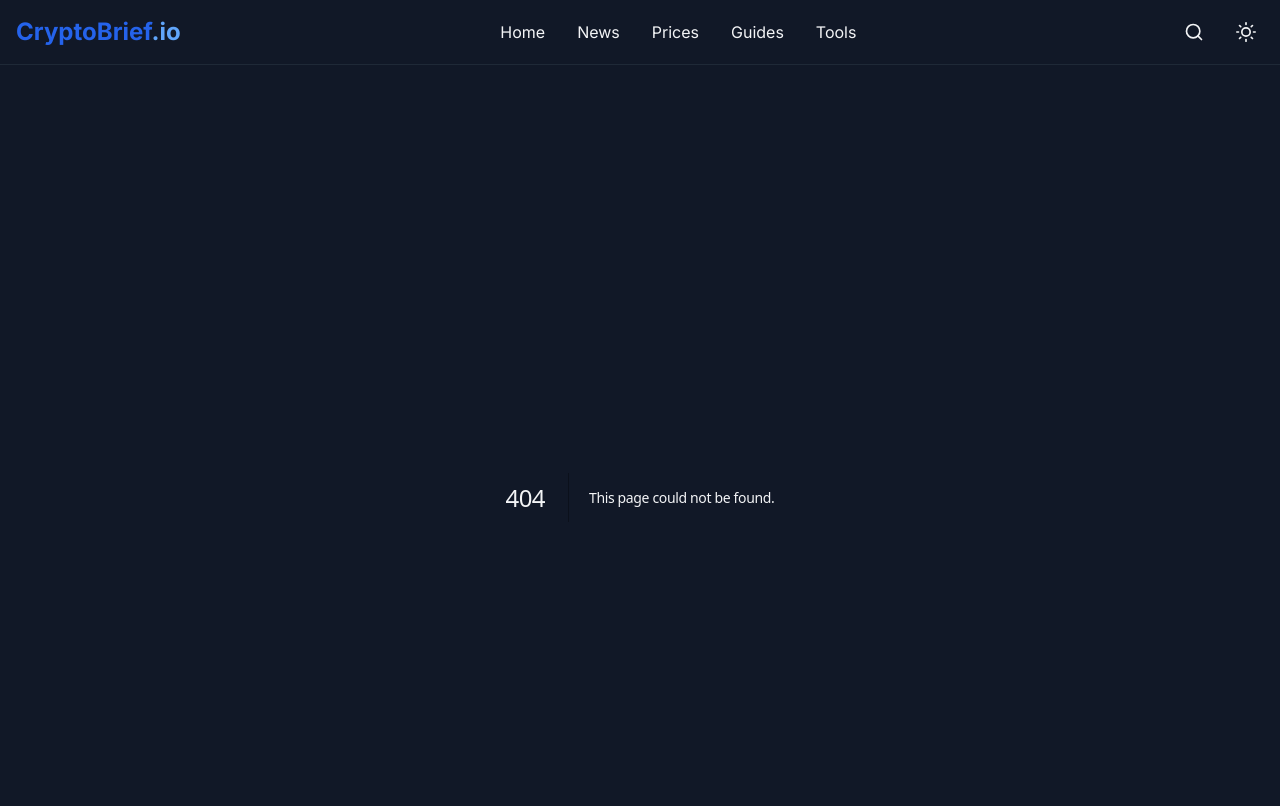
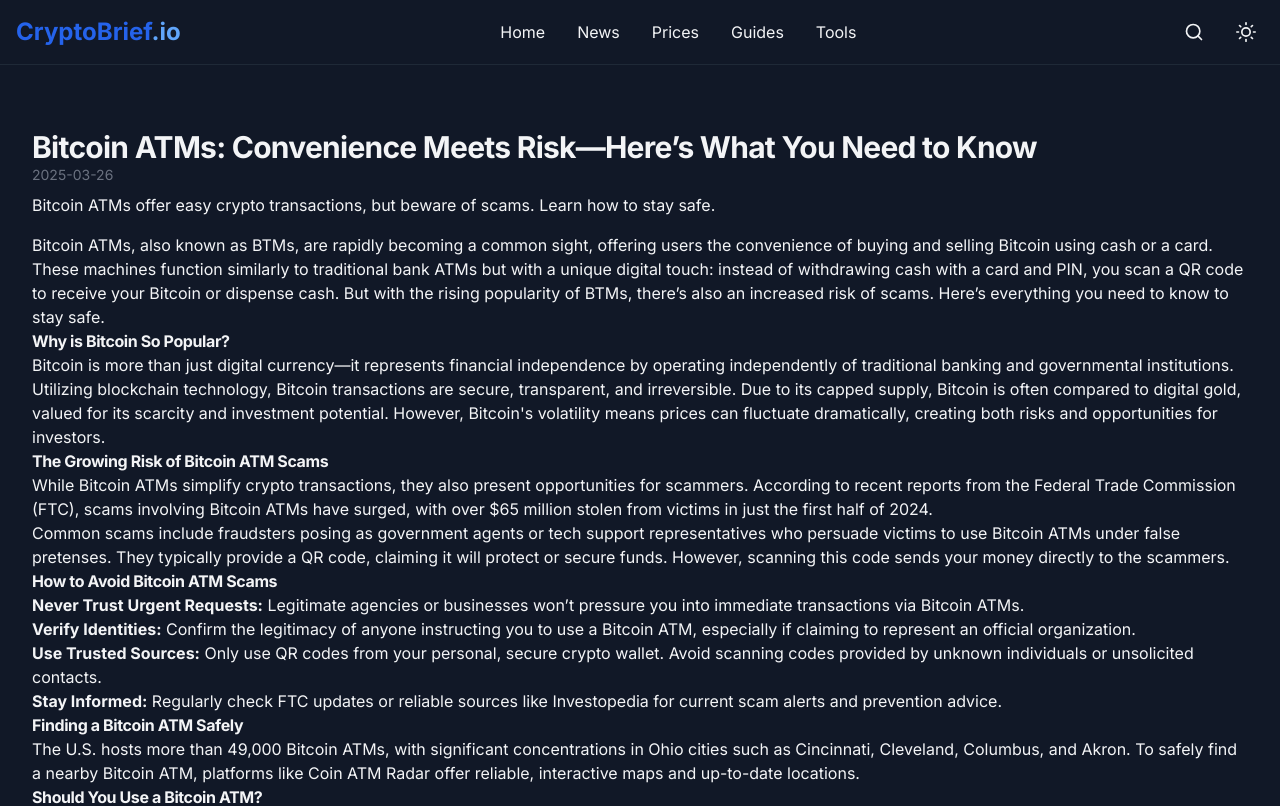
Before and after one commit to cryptobrief/cryptobrief.io, a Next.js app: page /news/bitcoin-atm-risks in a window 1280 px wide. Before the commit this address had no page. Shown: the top 806 px of the page. Built offline with nearby package versions, Linux system fonts and the light colour scheme.

Commit message:
added article

```diff
--- /dev/null
+++ b/app/api/news/route.ts
@@ -0,0 +1,19 @@
+// app/api/news/route.ts
+import { NextResponse } from 'next/server';
+
+export async function GET() {
+  const articles = [
+    {
+      id: 'dynamic-article-1',
+      title: 'Dynamic Article Example',
+      summary: 'Example of dynamically fetched article.',
+      imageUrl: '/images/example-dynamic.jpg',
+      source: 'CoinDesk',
+      publishedAt: '2025-03-27',
+      url: '/news/dynamic-article-example',
+    },
+    // Additional dynamic articles here
+  ];
+
+  return NextResponse.json(articles);
+}
--- /dev/null
+++ b/app/news/bitcoin-atm-risks/page.tsx
@@ -0,0 +1,51 @@
+// app/news/bitcoin-atm-risks/page.tsx
+import Article from '@/components/Article';
+
+export default function BitcoinAtmRisksPage() {
+  return (
+    <Article
+      title="Bitcoin ATMs: Convenience Meets Risk—Here’s What You Need to Know"
+      date="2025-03-26"
+      description="Bitcoin ATMs offer easy crypto transactions, but beware of scams. Learn how to stay safe."
+    >
+      <p>
+        Bitcoin ATMs, also known as BTMs, are rapidly becoming a common sight, offering users the convenience of buying and selling Bitcoin using cash or a card. These machines function similarly to traditional bank ATMs but with a unique digital touch: instead of withdrawing cash with a card and PIN, you scan a QR code to receive your Bitcoin or dispense cash. But with the rising popularity of BTMs, there’s also an increased risk of scams. Here’s everything you need to know to stay safe.
+      </p>
+
+      <h2>Why is Bitcoin So Popular?</h2>
+      <p>
+        Bitcoin is more than just digital currency—it represents financial independence by operating independently of traditional banking and governmental institutions. Utilizing blockchain technology, Bitcoin transactions are secure, transparent, and irreversible. Due to its capped supply, Bitcoin is often compared to digital gold, valued for its scarcity and investment potential. However, Bitcoin's volatility means prices can fluctuate dramatically, creating both risks and opportunities for investors.
+      </p>
+
+      <h2>The Growing Risk of Bitcoin ATM Scams</h2>
+      <p>
+        While Bitcoin ATMs simplify crypto transactions, they also present opportunities for scammers. According to recent reports from the Federal Trade Commission (FTC), scams involving Bitcoin ATMs have surged, with over $65 million stolen from victims in just the first half of 2024.
+      </p>
+      <p>
+        Common scams include fraudsters posing as government agents or tech support representatives who persuade victims to use Bitcoin ATMs under false pretenses. They typically provide a QR code, claiming it will protect or secure funds. However, scanning this code sends your money directly to the scammers.
+      </p>
+
+      <h2>How to Avoid Bitcoin ATM Scams</h2>
+      <ul>
+        <li><strong>Never Trust Urgent Requests:</strong> Legitimate agencies or businesses won’t pressure you into immediate transactions via Bitcoin ATMs.</li>
+        <li><strong>Verify Identities:</strong> Confirm the legitimacy of anyone instructing you to use a Bitcoin ATM, especially if claiming to represent an official organization.</li>
+        <li><strong>Use Trusted Sources:</strong> Only use QR codes from your personal, secure crypto wallet. Avoid scanning codes provided by unknown individuals or unsolicited contacts.</li>
+        <li><strong>Stay Informed:</strong> Regularly check FTC updates or reliable sources like Investopedia for current scam alerts and prevention advice.</li>
+      </ul>
+
+      <h2>Finding a Bitcoin ATM Safely</h2>
+      <p>
+        The U.S. hosts more than 49,000 Bitcoin ATMs, with significant concentrations in Ohio cities such as Cincinnati, Cleveland, Columbus, and Akron. To safely find a nearby Bitcoin ATM, platforms like Coin ATM Radar offer reliable, interactive maps and up-to-date locations.
+      </p>
+
+      <h2>Should You Use a Bitcoin ATM?</h2>
+      <p>
+        Bitcoin ATMs can be safe and user-friendly for casual crypto transactions. However, the convenience they offer must always be balanced with caution. Stay vigilant against scams, verify all transactions carefully, and always use secure, trusted sources for QR codes and wallet addresses.
+      </p>
+
+      <p>
+        For more insights and regular updates on crypto safety, consider checking resources like <a href="https://www.investopedia.com">Investopedia</a> or regularly visiting trusted sites like <a href="/">CryptoBrief.io</a>.
+      </p>
+    </Article>
+  );
+}
--- /dev/null
+++ b/components/Article.tsx
@@ -0,0 +1,13 @@
+// components/Article.tsx
+export default function Article({ title, date, description, children }) {
+    return (
+      <div className="container mx-auto px-4 py-8">
+        <h1 className="text-3xl font-bold">{title}</h1>
+        <p className="text-sm text-gray-500">{date}</p>
+        <p className="mt-2 mb-4">{description}</p>
+        <article className="prose">
+          {children}
+        </article>
+      </div>
+    );
+  }
--- a/components/NewsGrid.tsx
+++ b/components/NewsGrid.tsx
@@ -1,14 +1,42 @@
 'use client';
 
 import { useState, useEffect } from 'react';
+import Link from 'next/link';
 import type { Article } from '@/lib/types';
 
 export default function NewsGrid() {
   const [mounted, setMounted] = useState(false);
-  const [articles] = useState<Article[]>([]);
+  const [articles, setArticles] = useState<Article[]>([]);
+
+  // Define your static articles separately
+  const staticArticles: Article[] = [
+    {
+      id: 'bitcoin-atm-risks',
+      title: 'Bitcoin ATMs: Convenience Meets Risk—Here’s What You Need to Know',
+      summary: 'Bitcoin ATMs offer easy crypto transactions, but beware of scams. Learn how to stay safe.',
+      imageUrl: '/images/bitcoin-atm.jpg', // ensure this image exists in public/images/
+      source: 'CryptoBrief.io',
+      publishedAt: '2025-03-26',
+      url: '/news/bitcoin-atm-risks',
+    },
+    // Add more static articles here if desired
+  ];
 
   useEffect(() => {
     setMounted(true);
+
+    // Fetch your dynamic articles (future implementation)
+    async function fetchArticles() {
+      try {
+        const fetchedArticles: Article[] = await fetch('/api/news').then(res => res.json());
+        setArticles([...staticArticles, ...fetchedArticles]);
+      } catch (error) {
+        console.error('Error fetching articles:', error);
+        setArticles(staticArticles); // Fallback to static if API fails
+      }
+    }
+
+    fetchArticles();
   }, []);
 
   if (!mounted) {
@@ -35,7 +63,8 @@
   return (
     <div className="grid grid-cols-1 md:grid-cols-2 lg:grid-cols-3 gap-6">
       {articles.map((article) => (
-        <article key={article.id} className="card">
+        <Link key={article.id} href={article.url}>
+          <article className="card cursor-pointer hover:shadow-lg transition-shadow">
             <img
               src={article.imageUrl}
               alt={article.title}
@@ -48,6 +77,7 @@
               <span>{article.publishedAt}</span>
             </div>
           </article>
+        </Link>
       ))}
     </div>
   );
```
Lines whose indentation alone changed are shown as unchanged.
